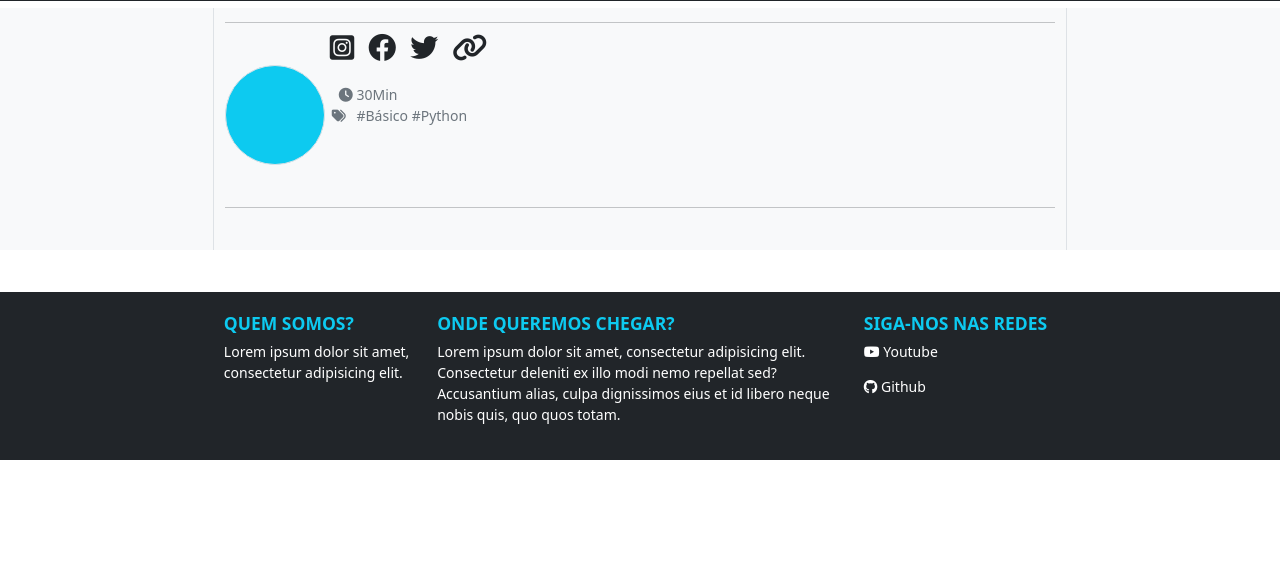
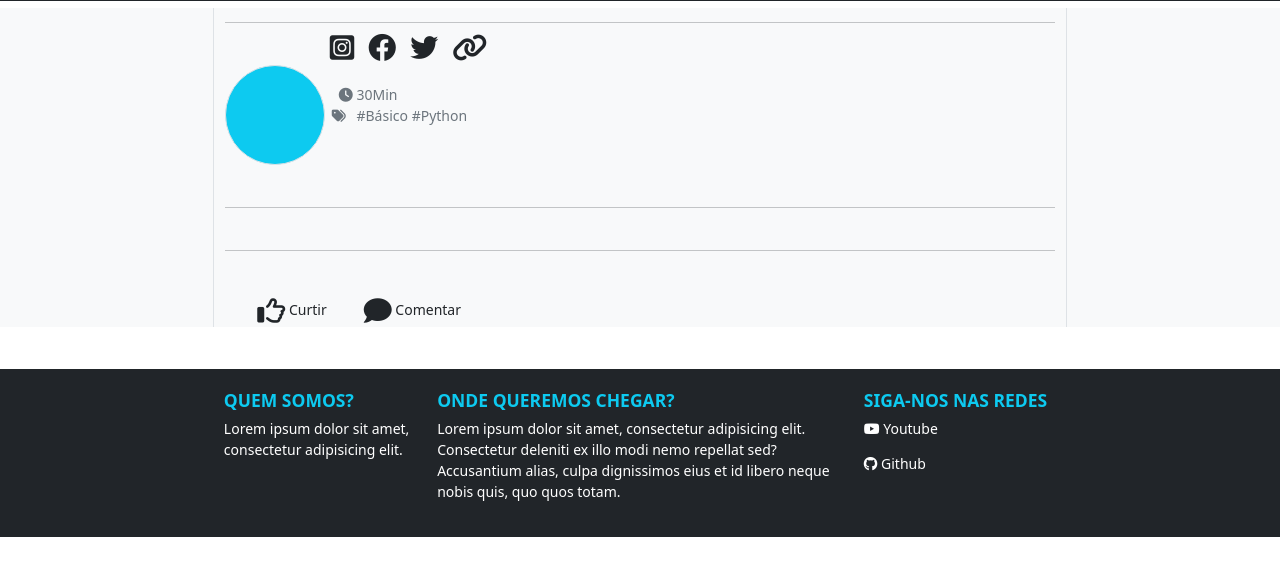
Before and after one commit to MarqueaneSouza/blog-academia-python, a Django app: template blog/templates/blog/post_detail.html in a window 1280 px wide. Shown: the part 62-629 px from the top of the page. Run offline with Django 4.2, Linux system fonts and the light colour scheme; the template is opened without the code that fills it, so the values that code supplies are empty; some libraries are stand-ins or nearby versions.

```diff
--- a/blog/templates/blog/post_detail.html
+++ b/blog/templates/blog/post_detail.html
@@ -85,8 +85,8 @@
                </a>
 
            </span>
-        </div>
-    </div>
+                    </div>
+                </div>
 
                 <div class="row">
                     <div class="col-12">
@@ -135,12 +135,32 @@
                     </div>
                 </div>
 
-
                 <hr class="my-5">
 
                 <article class="fs-4 px-lg-5 mx-lg-2">
                     {{ post.conteudo|safe }}
                 </article>
+
+                <hr class="my-5">
+
+                <div class="container-fluid">
+                    <div class="row">
+                        <div class="col-12">
+
+                            <div class="d-flex justify-content-start">
+
+                                <div class="span me-3 btn">
+                                    <i class="fa-regular fa-thumbs-up fa-2xl"></i> Curtir
+                                </div>
+
+                                <div class="span me-3 btn">
+                                    <i class="fa-solid fa-comment fa-2xl"></i> Comentar
+                                </div>
+                            </div>
+
+                        </div>
+                    </div>
+                </div>
 
             </div>
         </div>
```
